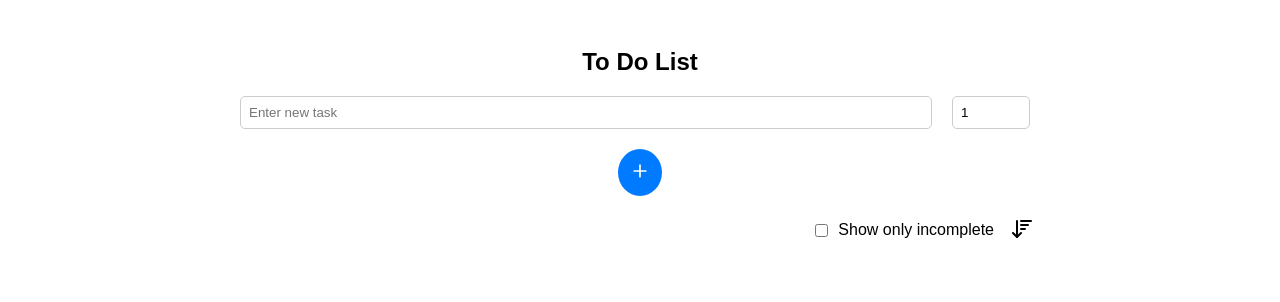
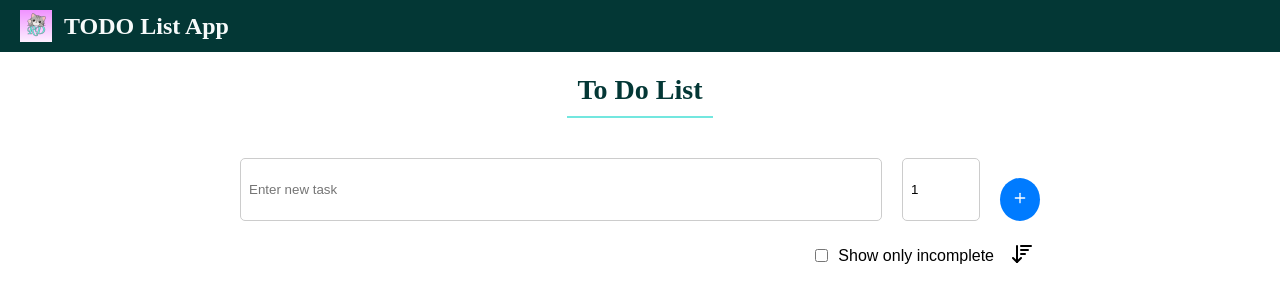
Before and after one commit to Rajasi-Desai/Todo-App, a React (Vite) app: page / in a window 1280 px wide. Shown: the top 302 px of the page. Built offline with nearby package versions, Linux system fonts and the light colour scheme.

Commit message:
- branding css - add header - add title

```diff
--- a/index.html
+++ b/index.html
@@ -2,9 +2,9 @@
 <html lang="en">
   <head>
     <meta charset="UTF-8" />
-    <link rel="icon" type="image/svg+xml" href="/favicon.svg" />
+    <link rel="icon" type="image/png" href="/images/favicon-32x32.png" />
     <meta name="viewport" content="width=device-width, initial-scale=1.0" />
-    <title>todo-app</title>
+    <title>TODO App</title>
   </head>
   <body>
     <div id="root"></div>
--- a/src/App.css
+++ b/src/App.css
@@ -1,3 +1,21 @@
+:root {
+    --whitesmoke:     #F6FAFA;
+    --darktuqoise:    #033735;
+    --lightturqoise:  #73e7df;  /* rgb(115 231 223) */
+    --color-dark:       var(--darktuqoise);
+    --color-light:      var(--whitesmoke);
+    --color-primary:    var(--lightturqoise);
+}
+
+html {
+    font-size: 16px;
+}
+
+.app {
+    margin-top: 4rem;
+    margin-bottom: 8rem;
+}
+
 .todo-container {
     padding: 20px;
     font-family: "Arial";
@@ -8,3 +26,9 @@
 h2 {
     text-align: center;
 }
+
+@media (max-width: 800px) {
+    .app {
+        margin-top: 10rem;
+    }
+}
--- a/src/App.jsx
+++ b/src/App.jsx
@@ -2,6 +2,8 @@ import { useReducer, useState } from "react";
 import TaskForm from "./components/TaskForm/TaskForm";
 import TaskControls from "./components/TaskControls/TaskControls";
 import TaskList from "./components/TaskList/TaskList";
+import Header from "./components/Header/Header";
+import Title from "./components/Title/Title";
 import "./App.css"
 import { getStoredTasks } from "./utils/localStorageUtils";
 import { taskReducer } from "./reducers/taskReducers";
@@ -32,8 +34,11 @@ const App = () => {
   };
 
   return (
+    <div className="app">
+      <Header />
+      <main>
+        <Title />
         <div className="todo-container">
-      <h2>To Do List</h2>
           <TaskForm addTask={addTask} />
           <TaskControls
             showOnlyIncomplete={showOnlyIncomplete}
@@ -48,6 +53,8 @@ const App = () => {
             updateTask={updateTask}
           />
         </div>
+      </main>
+    </div>
   )
 }
 
--- /dev/null
+++ b/src/components/Header/Header.css
@@ -0,0 +1,47 @@
+@import "../../App.css";
+
+.header {
+    position: fixed;
+    top: 0;
+    left: 0;
+    right: 0;
+    z-index: 10;
+    display: flex;
+    justify-content: space-between;
+    background-color: var(--color-dark);
+    color: var(--color-light);
+    padding: 0.625rem 1.25rem;
+}
+
+.item {
+    display: flex;
+    align-items: center;
+}
+
+.item .icon {
+    color: var(--lightturqoise);
+    margin-right: 0.5rem;
+}
+
+.item span {
+    font-weight: bold;
+}
+
+.brand {
+    font-size: 1.5rem;
+}
+
+.contact {
+    font-size: 1rem;
+}
+
+@media (max-width: 800px) {
+    .header {
+        flex-direction: column;
+        align-items: center;
+    }
+
+    .item {
+        margin-bottom: 0.5rem;
+    }
+}
--- /dev/null
+++ b/src/components/Header/Header.jsx
@@ -0,0 +1,17 @@
+import "./Header.css";
+import { House, Phone, Mail } from 'lucide-react';
+
+const Header = () => {
+
+    return (
+        <header className="header">
+            <div className="item brand">
+                <img src="./images/favicon-32x32.png" alt="" />
+                &nbsp;&nbsp;<span> TODO List App</span>
+            </div>
+        </header>
+    );
+
+};
+
+export default Header;
--- a/src/components/TaskForm/TaskForm.jsx
+++ b/src/components/TaskForm/TaskForm.jsx
@@ -23,7 +23,6 @@ const TaskForm = ({ addTask }) => {
   };
 
   return (
-    <div>
     <div className="task-form-container">
       <input
         type="text"
@@ -39,12 +38,11 @@ const TaskForm = ({ addTask }) => {
         onChange={(e) => setNewPriority(Number(e.target.value))}
         className="input-priority"
       />
-      </div>
       <button
         onClick={handleSubmit}
         className="add-button"
       >
-        <Plus size={20} />
+        <Plus size={16} />
       </button>
     </div>
   );
--- /dev/null
+++ b/src/components/Title/Title.css
@@ -0,0 +1,15 @@
+@import "../../App.css";
+
+.title-section {
+    text-align: center;
+    margin: 1.25rem 0;
+}
+
+.title-section h1 {
+    font-size: 1.75rem;
+    color: var(--color-dark);
+    border-bottom: 2px solid var(--color-primary);
+    display: inline-block;
+    padding: 0.625rem;
+    margin: 0;
+}
--- /dev/null
+++ b/src/components/Title/Title.jsx
@@ -0,0 +1,13 @@
+import "./Title.css"
+
+const Title = () => {
+
+    return (
+        <div className="title-section">
+            <h1>To Do List</h1>
+        </div>
+    );
+
+};
+
+export default Title;
```
Also changed, not shown: public/images/favicon-32x32.png (added). Lines whose indentation alone changed are shown as unchanged.
